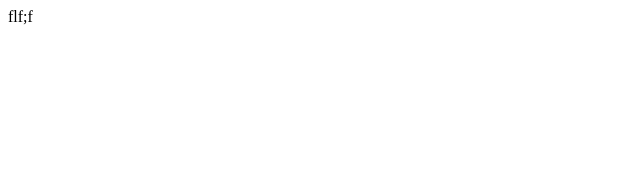
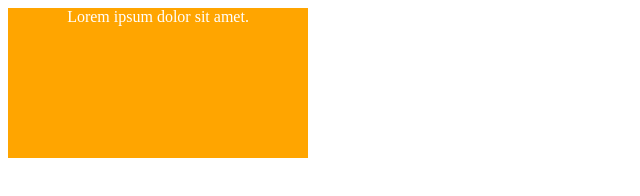
Before and after one commit to sumichanne/crrt_fl, a plain HTML site: page main-bar.html in a window 1280 px wide. Shown: the whole page, without its empty margins (0-640 px from the left). Drawn offline with Linux system fonts and the light colour scheme.

Commit message:
some files

```diff
--- /dev/null
+++ b/bar-styles.css
@@ -0,0 +1,7 @@
+#Background {
+    text-align: center;
+    width: 300px;
+    height: 150px;
+    color: white;
+    background-color: orange;
+}
--- a/main-bar.html
+++ b/main-bar.html
@@ -1 +1,23 @@
-flf;f
+<!DOCTYPE html>
+<html lang="en">
+
+<head>
+    <meta charset="UTF-8">
+    <meta http-equiv="X-UA-Compatible" content="IE=edge">
+    <meta name="viewport" content="width=device-width, initial-scale=1.0">
+    <link rel="stylesheet" href="bar-styles.css">
+    <title>test</title>
+</head>
+
+<div id="Background">
+    Lorem ipsum dolor sit amet.
+
+</div>
+
+
+
+
+
+</body>
+
+</html>
```
